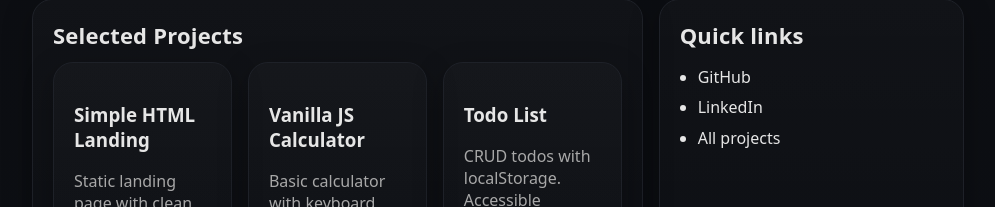
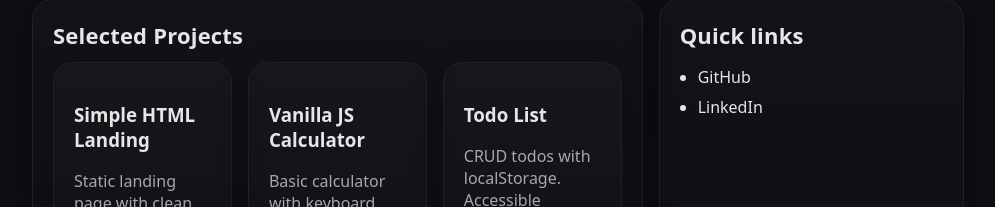
Before and after one commit to le0dent/portfolio, a plain HTML site: page index.html in a window 1280 px wide. Shown: the part 593-800 px from the top of the page, without its empty margins (142-1137 px from the left). Drawn offline with Linux system fonts and the light colour scheme.

Commit message:
Update index.html

```diff
--- a/index.html
+++ b/index.html
@@ -89,7 +89,6 @@
         <ul style="margin:0; padding-left:18px; line-height:1.9">
           <li><a href="https://github.com/le" target="_blank" rel="noopener">GitHub</a></li>
           <li><a href="https://www.linkedin.com/in/kai-leonov" target="_blank" rel="noopener">LinkedIn</a></li>
-          <li><a href="#projects">All projects</a></li>
         </ul>
       </aside>
     </section>
```
